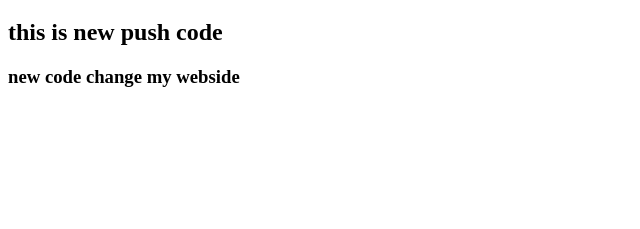
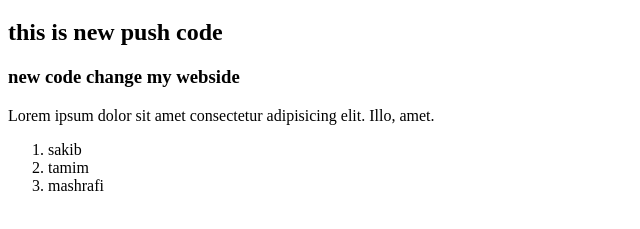
Before and after one commit to Alaminsarkar1/second-repo, a plain HTML site: page index.html in a window 1280 px wide. Shown: the part 61-290 px from the top of the page, without its empty margins (0-640 px from the left). Drawn offline with Linux system fonts and the light colour scheme.

Commit message:
addede paragrap

```diff
--- a/index.html
+++ b/index.html
@@ -10,5 +10,11 @@
     <h1> i can push to new code </h1>
     <h2> this is new push code </h2>
     <h3> new code change my webside </h3>
+    <p>Lorem ipsum dolor sit amet consectetur adipisicing elit. Illo, amet.</p>
+    <ol>
+        <li>sakib</li>
+        <li>tamim</li>
+        <li>mashrafi</li>
+    </ol>
 </body>
 </html>
```
